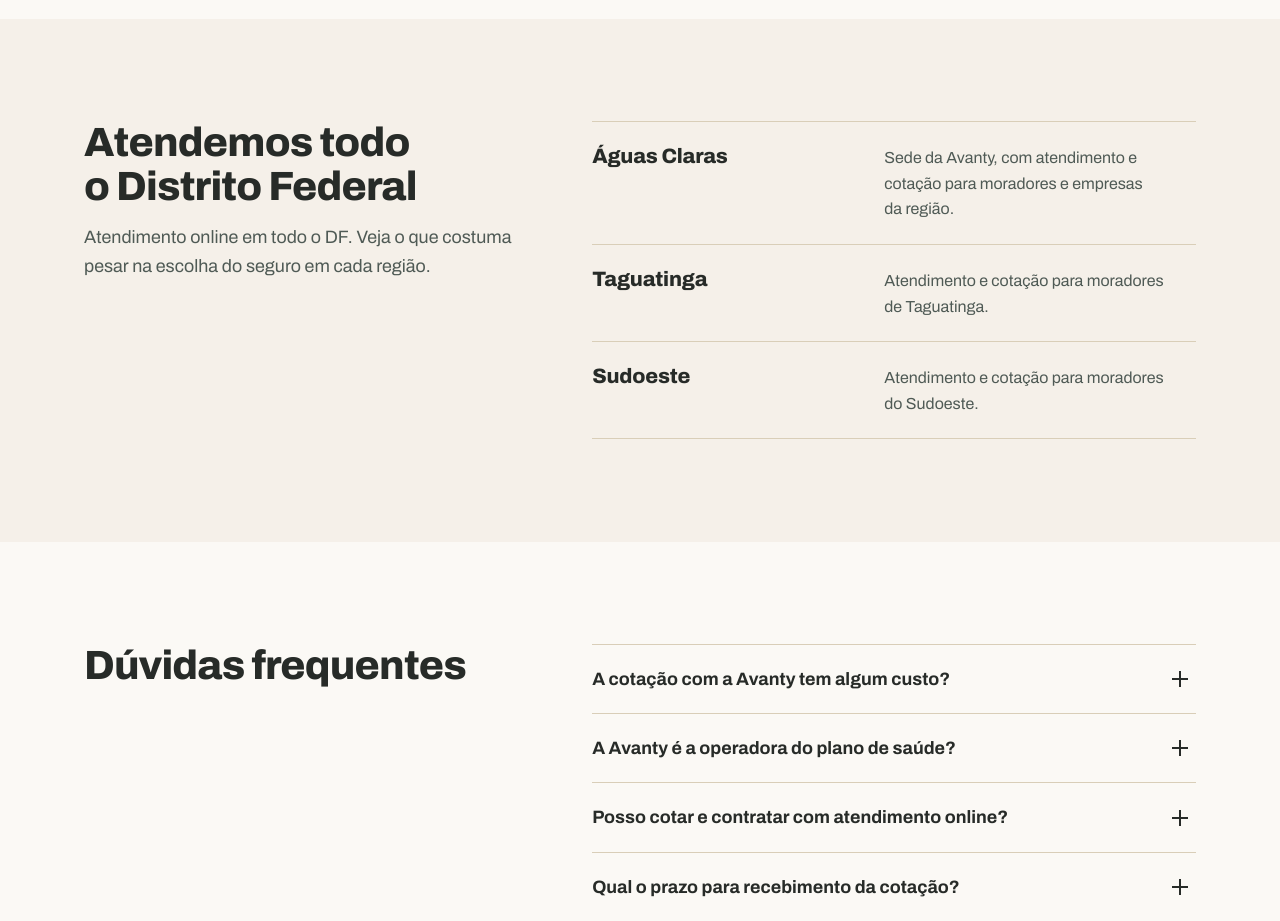
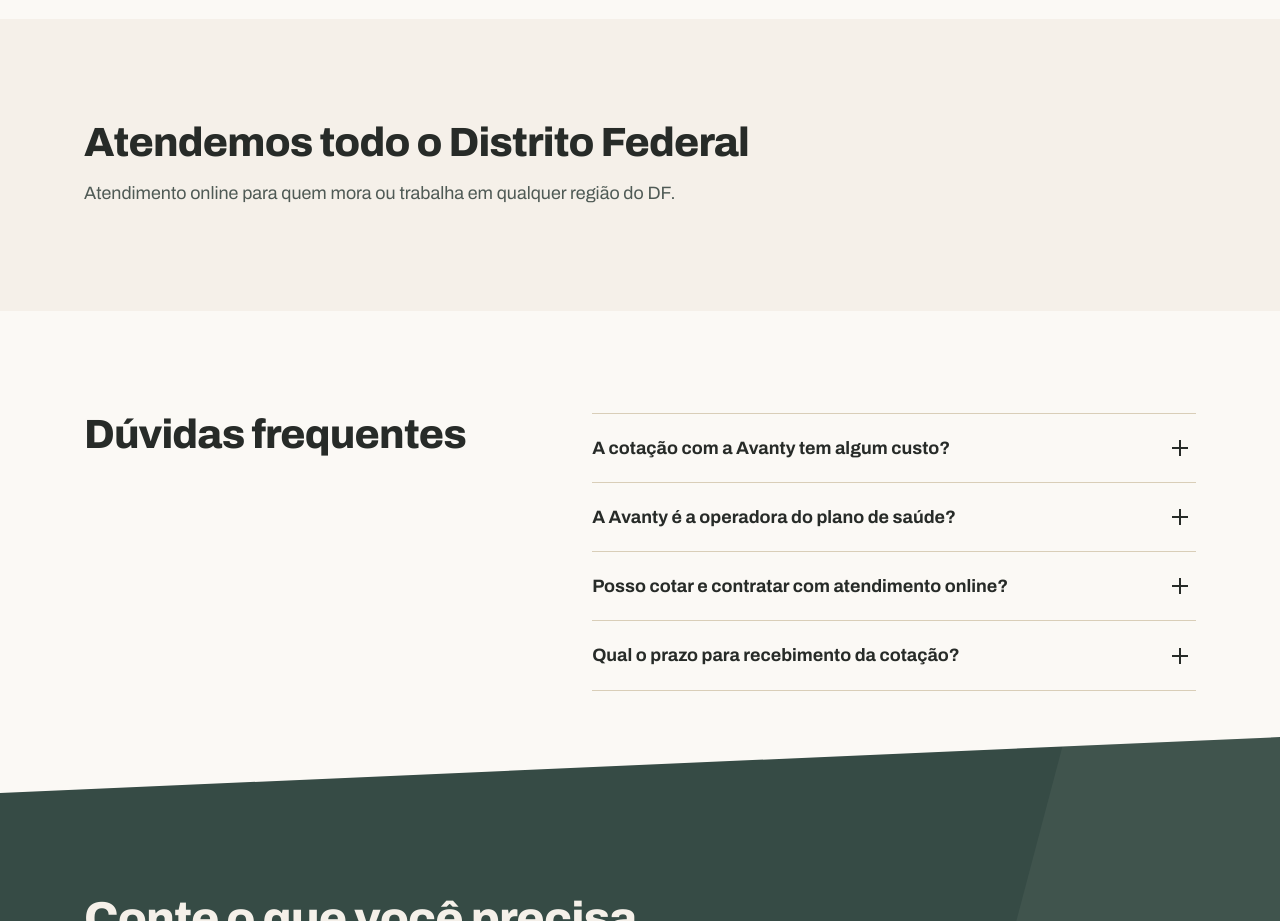
Before and after one commit to solutionrao-maker/avanty-seguros-preview, a plain HTML site: page index.html in a window 1280 px wide. Shown: the part 3220-4141 px from the top of the page. Drawn offline with Linux system fonts and the light colour scheme.

Commit message:
Home: seção de regiões só diz que atende todo o DF (sem cards das páginas locais)

```diff
--- a/index.html
+++ b/index.html
@@ -673,41 +673,13 @@
 
 <section class="section" id="regioes">
 
-  <div class="container duas-colunas">
+  <div class="container">
 
-    <div class="section-header">
+    <div class="section-header" style="margin-bottom:0">
 
       <h2>Atendemos todo o Distrito Federal</h2>
 
-      <p>Atendimento online em todo o DF. Veja o que costuma pesar na escolha do seguro em cada região.</p>
-
-    </div>
-
-    <div class="protecoes-grid">
-
-      <a href="corretora-de-seguros-aguas-claras.html" class="protecao-card">
-
-        <h3>Águas Claras</h3>
-
-        <p>Sede da Avanty, com atendimento e cotação para moradores e empresas da região.</p>
-
-      </a>
-
-      <a href="corretora-de-seguros-taguatinga.html" class="protecao-card">
-
-        <h3>Taguatinga</h3>
-
-        <p>Atendimento e cotação para moradores de Taguatinga.</p>
-
-      </a>
-
-      <a href="corretora-de-seguros-sudoeste.html" class="protecao-card">
-
-        <h3>Sudoeste</h3>
-
-        <p>Atendimento e cotação para moradores do Sudoeste.</p>
-
-      </a>
+      <p>Atendimento online para quem mora ou trabalha em qualquer região do DF.</p>
 
     </div>
 
```
